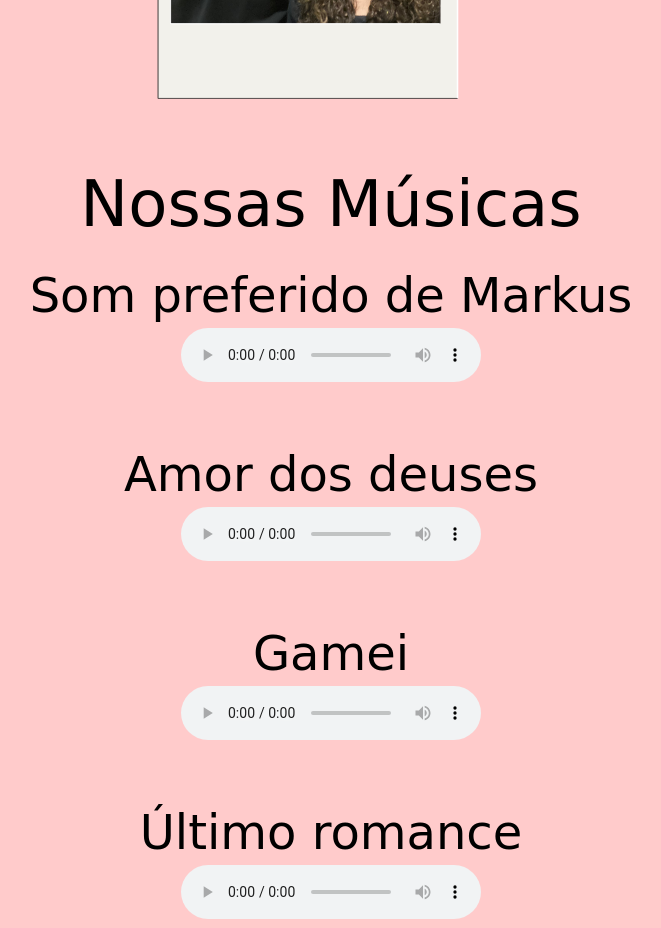
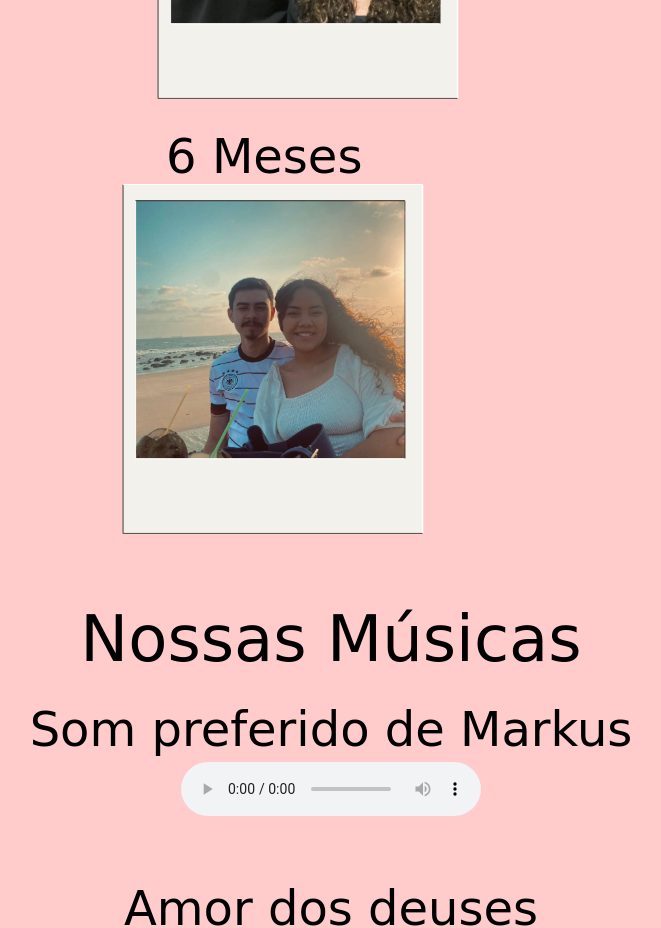
Before and after one commit to mdanyllo/dia-dos-namorados, a plain HTML site: page index.html in a window 1280 px wide. Shown: the part 4100-5028 px from the top of the page, without its empty margins (437-1098 px from the left). Drawn offline with Linux system fonts and the light colour scheme; a web font is replaced by a local one.

Commit message:
melhorias7

```diff
--- a/index.html
+++ b/index.html
@@ -30,6 +30,8 @@
         <img class="img2" src="./arq/7meses.png" alt="">
         <p class="legenda1">5 Meses</p>
         <img class="img1" src="./arq/8meses.png" alt="">
+        <p class="legenda2">6 Meses</p>
+        <img class="img2" src="./arq/9meses.png" alt="">
     </div>
     <h1 class="h1music">Nossas Músicas</h1>
     <p class="p1">Som preferido de Markus</p>
@@ -65,6 +67,7 @@
 
         const startDate = '2024-03-30'; // Data do início do nosso relacionamento
         const timeTogether = calculateTimeTogether(startDate);
+
         document.getElementById('time-together').innerText = timeTogether;
 
         setInterval(() => {
```
Also changed, not shown: arq/9meses.png (added).
